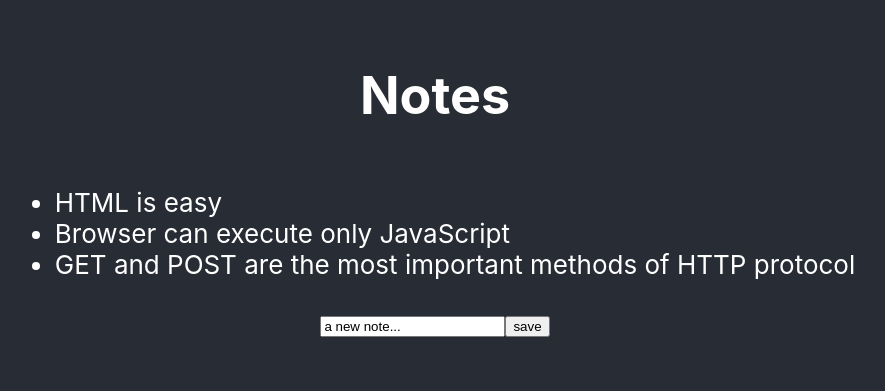
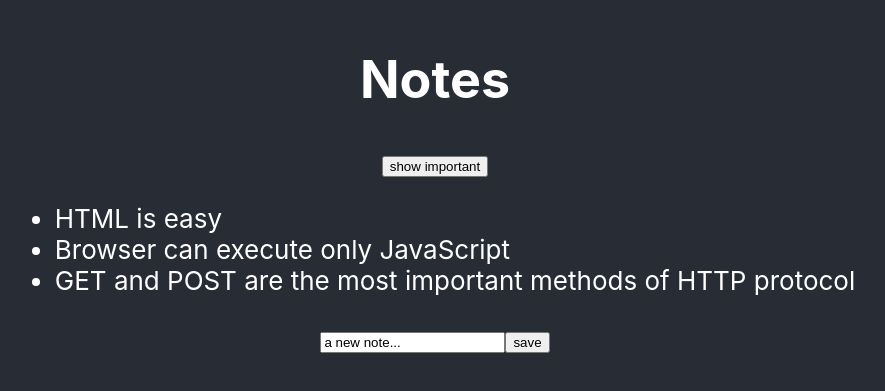
Before and after one commit to josenaldo/full-stack-open-2022, a React (Create React App) app in the folder part2/notes/: page / in a window 1280 px wide. Shown: the part 217-608 px from the top of the page, without its empty margins (205-1090 px from the left). Built offline with nearby package versions, Linux system fonts and the light colour scheme; the HTML template or start-up script is replaced by a standard one.

Commit message:
:sparkles: feat(part2/notes): Add filter for notes
App can show all notes or only inportant notes.

```diff
--- a/part2/notes/src/App.js
+++ b/part2/notes/src/App.js
@@ -5,6 +5,9 @@
 const App = (props) => {
     const [notes, setNotes] = useState(props.notes)
     const [newNote, setNewNote] = useState('a new note...')
+    const [showAll, setShowAll] = useState(true)
+
+    const notesToShow = showAll ? notes : notes.filter((note) => note.important)
 
     const addNote = (event) => {
         event.preventDefault()
@@ -27,8 +30,13 @@
     return (
         <div className="App">
             <h1>Notes</h1>
+            <div>
+                <button onClick={() => setShowAll(!showAll)}>
+                    show {showAll ? 'important' : 'all'}
+                </button>
+            </div>
             <ul>
-                {notes.map((note) => (
+                {notesToShow.map((note) => (
                     <Note key={note.id} note={note} />
                 ))}
             </ul>
```
